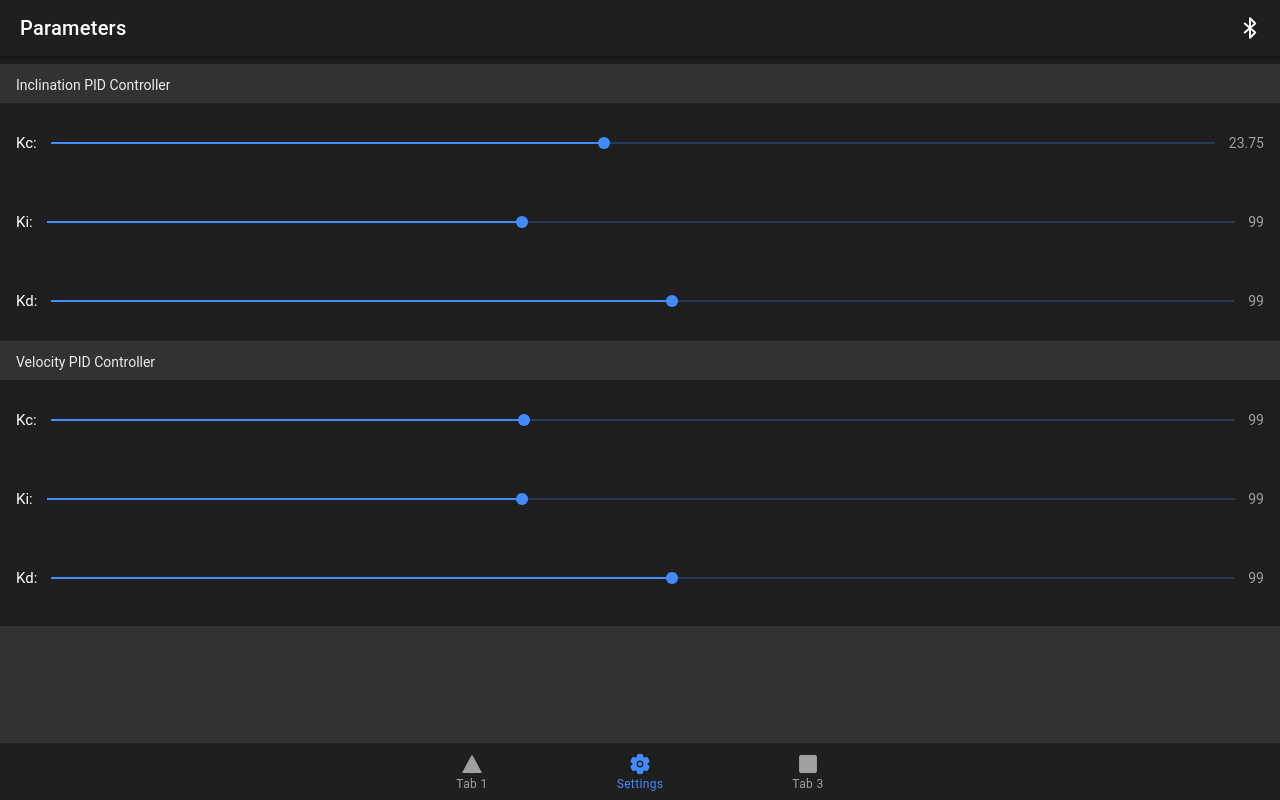
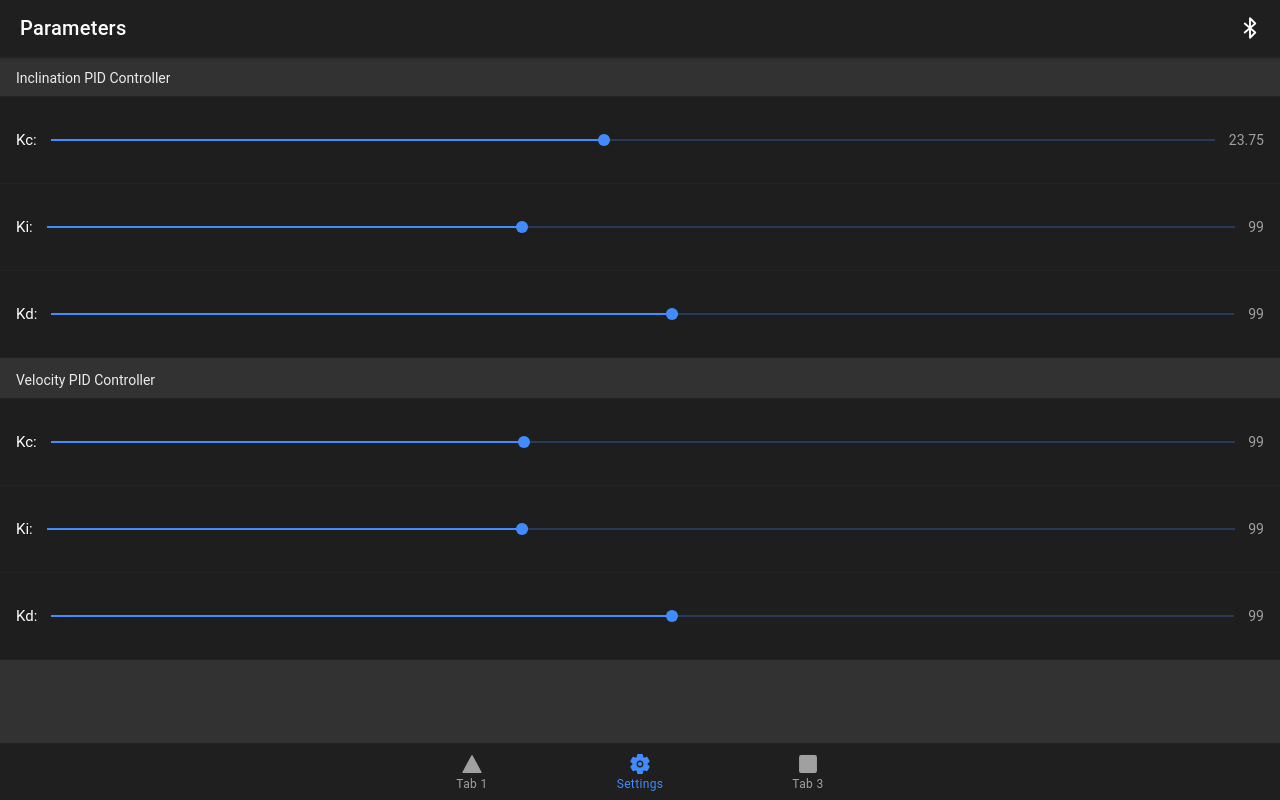
Before and after one commit to josealejandro2928/ionic-react-mobile-app-self-balancing-robot, a React (Create React App) app: page /tab2 in a window 1280 px wide. Built offline with nearby package versions, Linux system fonts and the light colour scheme.

Commit message:
feat: Working

```diff
--- a/src/components/PIDParameters.scss
+++ b/src/components/PIDParameters.scss
@@ -1,15 +1,25 @@
 .PIDParameters {
+  ion-list {
+    padding: 0px;
+  }
+
+  ion-item-divider {
+    min-height: 40px;
+  }
+
   ion-item-divider ion-label {
     color: #fff !important;
     opacity: .9;
     font-weight: 400;
   }
-  ion-item ion-label{
+
+  ion-item ion-label {
     font-size: 15px !important;
 
   }
-  ion-item ion-range{
-    padding: 18px 0px !important;
+
+  ion-item ion-range {
+    padding: 22px 0px !important;
 
   }
 }
--- a/src/components/PIDParameters.tsx
+++ b/src/components/PIDParameters.tsx
@@ -29,6 +29,7 @@ const PIDParameters = () => {
         <IonItem>
           <IonRange
             debounce={350}
+            pinFormatter={(value) => value.toFixed(1)}
             onIonChange={(data: any) => {
               let newValue = [...ctrAngle];
               newValue[0] = data.target.value;
```
